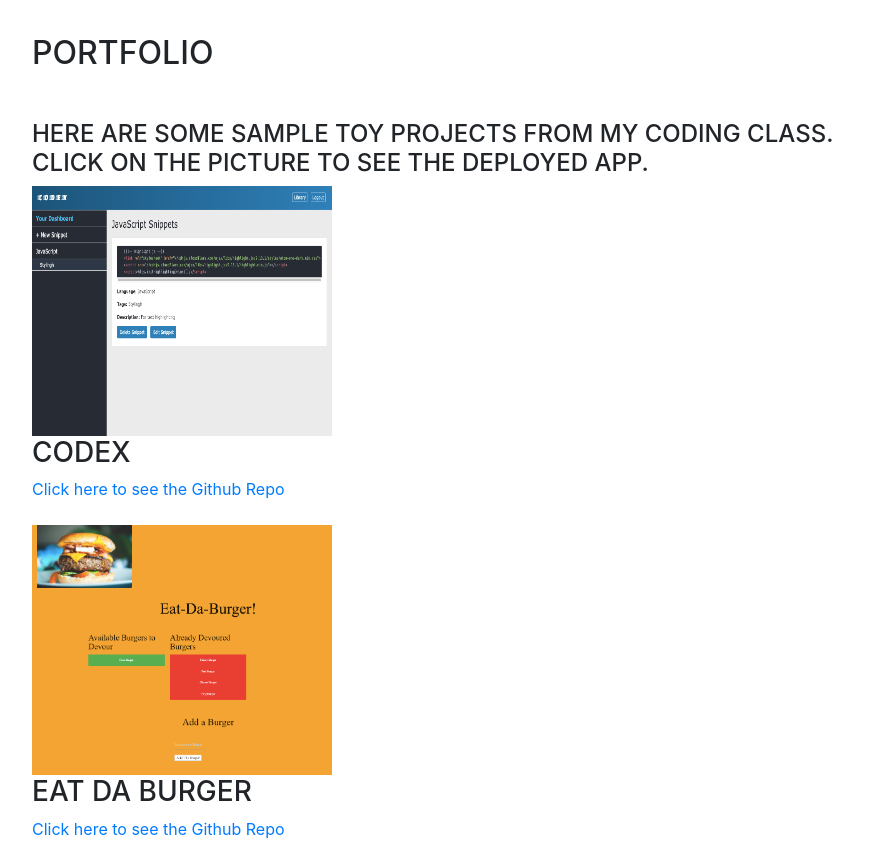
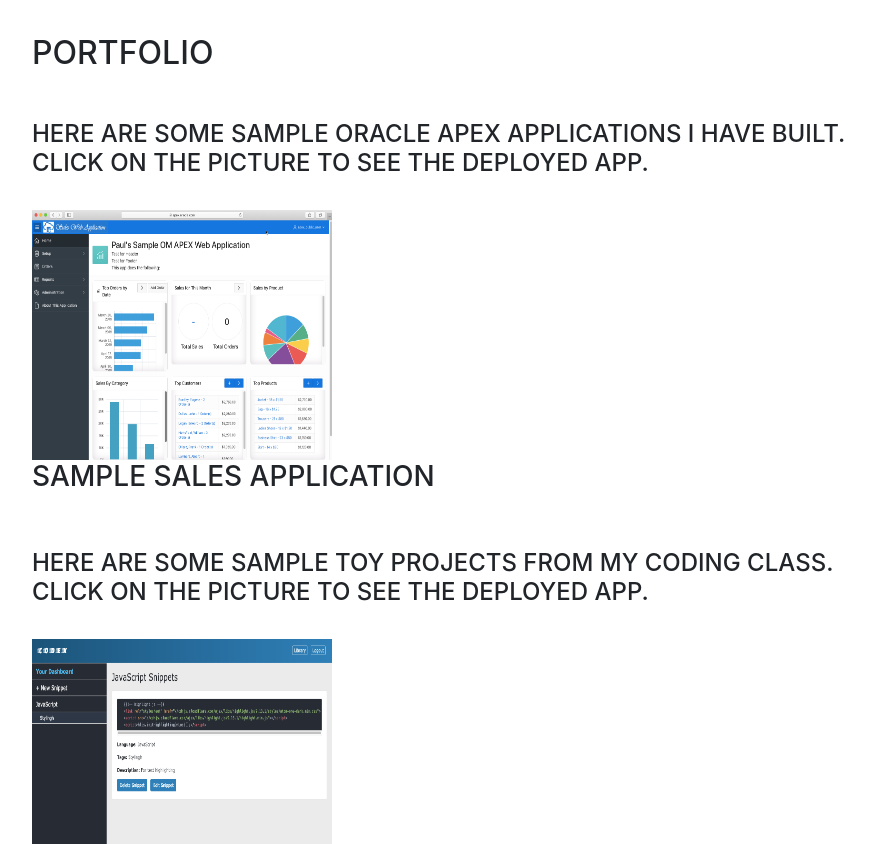
Before and after one commit to paulwinfieldrogers/paulwrogerswebpage, a website with bundled scripts: page index.html in a window 1280 px wide. Shown: the part 3100-3944 px from the top of the page, without its empty margins (336-1210 px from the left). Built offline with nearby package versions, Linux system fonts and the light colour scheme; files whose address does not match are found by name; a web font is replaced by a local one.

Commit message:
added to port

```diff
--- a/index.html
+++ b/index.html
@@ -369,8 +369,19 @@ Oracle Purchasing, iProcurement, iSupplier Portal, Order Management, Quoting, In
       >
         <div class="w-100">
           <h2 class="mb-5">Portfolio</h2>
+          <h4>Here are some sample Oracle APEX Applications I have built. Click on the picture to see the deployed app.</h2>
+   <br>
+            <div class="work">
+              <a href="https://apex.oracle.com/pls/apex/f?p=120455:1:103527003031080"> <img src = "./img/Sales_App.png" class = "port-img" alt = "Hi">
+                </a>
+              <h3>Sample Sales Application
+              </h3>
+
+            <br>
+            <br>
           <h4>Here are some sample toy projects from my coding class. Click on the picture to see the deployed app.</h2>
-      <div class="work">
+      <br>
+            <div class="work">
 
         <div class="work">
           <a href="https://codex-code-snippet-manager.herokuapp.com/"> <img src = "./img/codex.png" class = "port-img" alt = "Hi">
```
Also changed, not shown: img/Sales_App.png (added).
